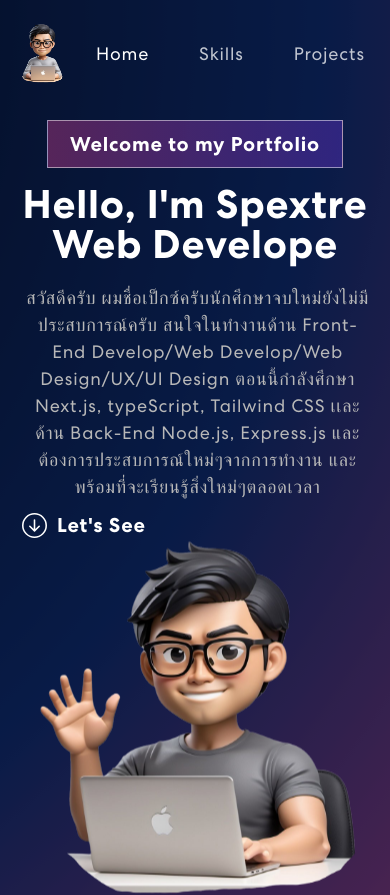
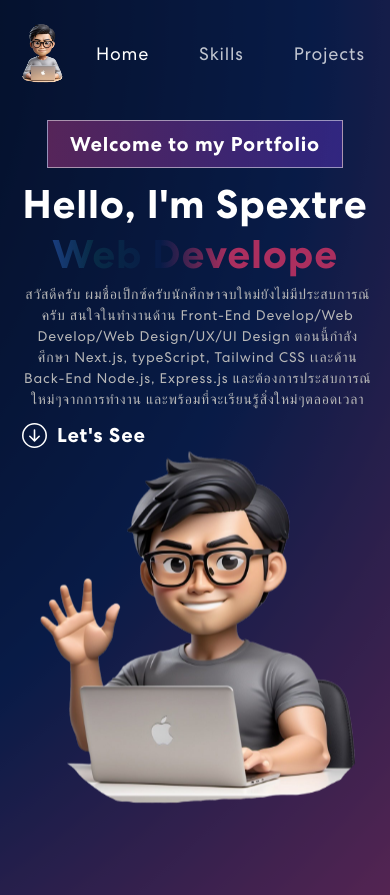
Before and after one commit to pex45210zx/portfolioRB, a React (Create React App) app: page / in a window 390 px wide. Shown: the top 895 px of the page. Built offline with nearby package versions, Linux system fonts and the light colour scheme.

Commit message:
modify banner

```diff
--- a/src/App.css
+++ b/src/App.css
@@ -315,8 +315,17 @@ nav.navbar .navbar-toggler[aria-expanded="true"] .navbar-toggler-icon {
   font-weight: 700;
   letter-spacing: 0.8px;
   line-height: 1;
-  margin-bottom: 20px;
+  margin-bottom: 0;
   display: block;
+}
+
+.wrap {
+  display: block; /* Ensure linear gradient applies to text */
+  background: linear-gradient(to right, #264aa7, #082b46, #081b47, #ab2f5f, #ab2f5f, #ab2f5f);
+  -webkit-background-clip: text; /* Apply gradient to text */
+  -webkit-text-fill-color: transparent; /* Hide original text */
+  margin-top: -50px;
+  padding-bottom: 20px;
 }
 
 .banner p {
@@ -392,12 +401,14 @@ nav.navbar .navbar-toggler[aria-expanded="true"] .navbar-toggler-icon {
   .banner p {
     text-align: center;
     margin: 0 10px 0 10px;
+    font-size: 14px;
   }
 
   .wrap {
     display: flex;
     justify-content: center;
-    margin-top: -40px;
+    margin-top: -30px;
+    padding-bottom: 10px;
   }
 
   .banner button {
```
Also changed, not shown: src/components/Banner.js (+7 -1 lines).
